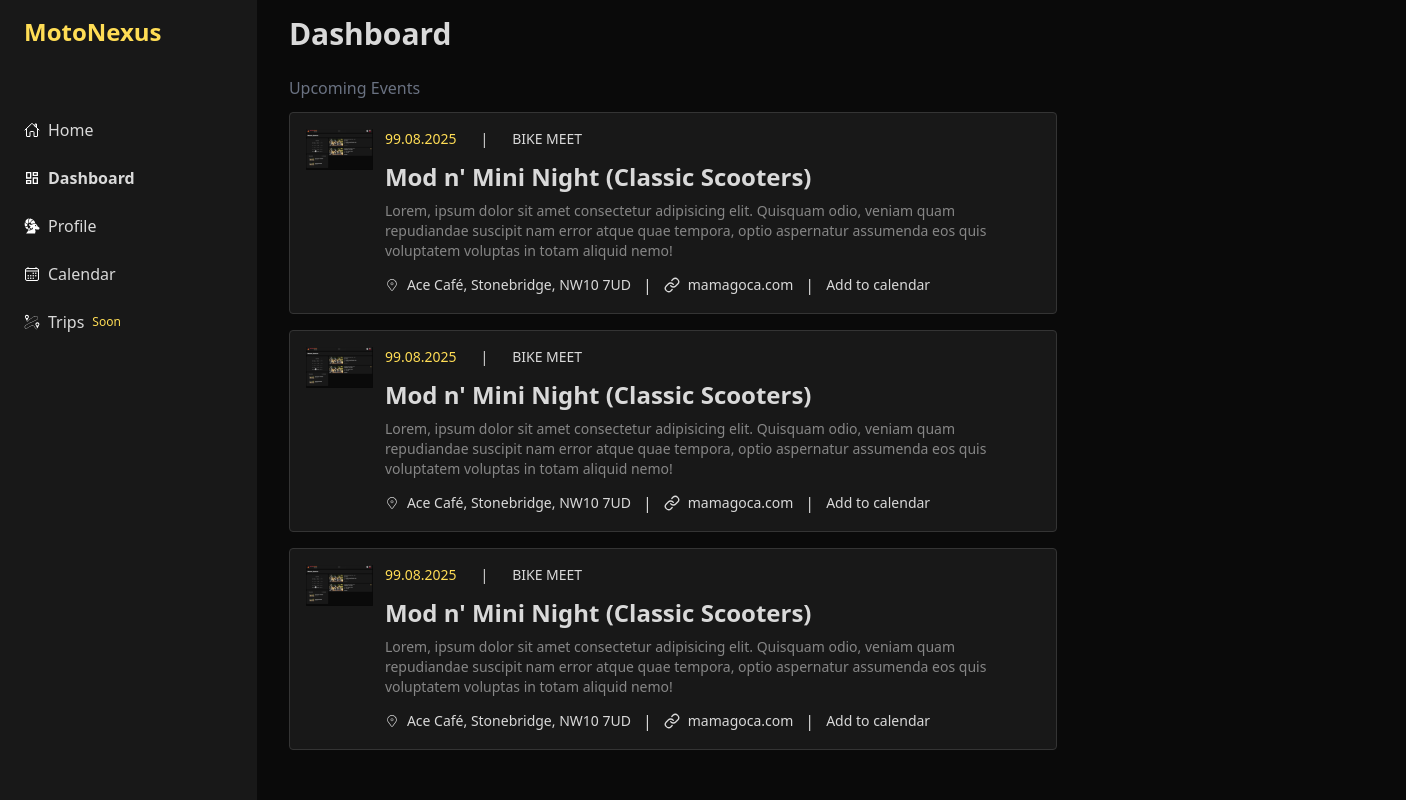
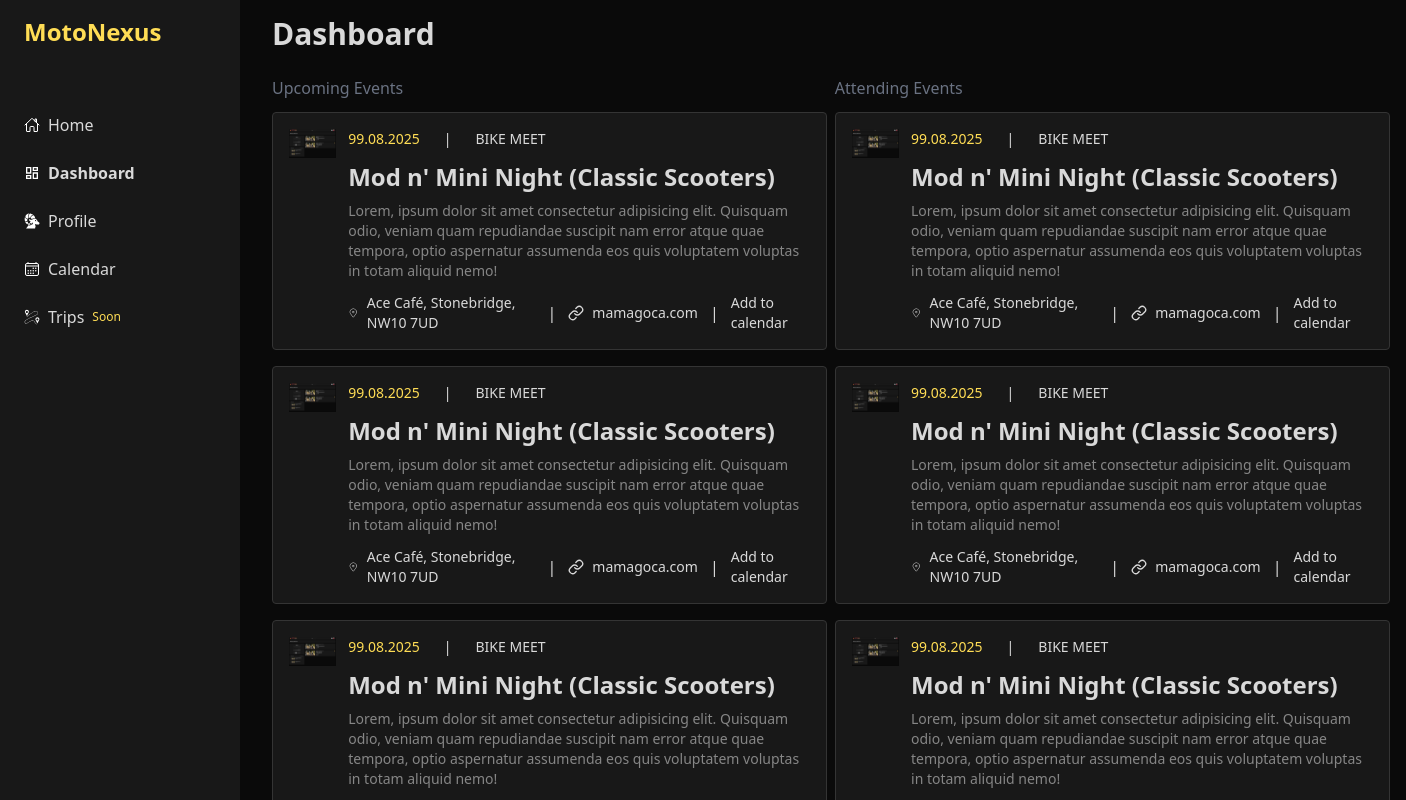
Before and after one commit to DjordjevicN/motonexus, a React (Vite) app: page /dashboard in a window 1280 px wide. Shown: the top 800 px of the page, 1406 px wide, since content can reach past the window. Built offline with nearby package versions, Linux system fonts and the light colour scheme.

Commit message:
mock attending events

```diff
--- a/src/pages/dashboard/Dashboard.tsx
+++ b/src/pages/dashboard/Dashboard.tsx
@@ -11,16 +11,21 @@ const Dashboard = () => {
     <div className="m-4 min-h-screen">
       <h1 className="text-3xl font-bold text-white mb-6">Dashboard</h1>
       <div className="flex gap-2">
-        {/* <div className="min-w-[320px]">
-          <p className="text-gray-500 mb-3">My Groups</p>
+        <div className="max-w-3xl">
+          <p className="text-gray-500 mb-3">Upcoming Events</p>
           <div>
-            {myGroups.map((group) => (
-              <GroupCard key={group} />
+            {events.map((event) => (
+              <EventCard
+                key={event.id}
+                title={event.title}
+                date={event.date}
+                id={event.id}
+              />
             ))}
           </div>
-        </div> */}
+        </div>
         <div className="max-w-3xl">
-          <p className="text-gray-500 mb-3">Upcoming Events</p>
+          <p className="text-gray-500 mb-3">Attending Events</p>
           <div>
             {events.map((event) => (
               <EventCard
```
